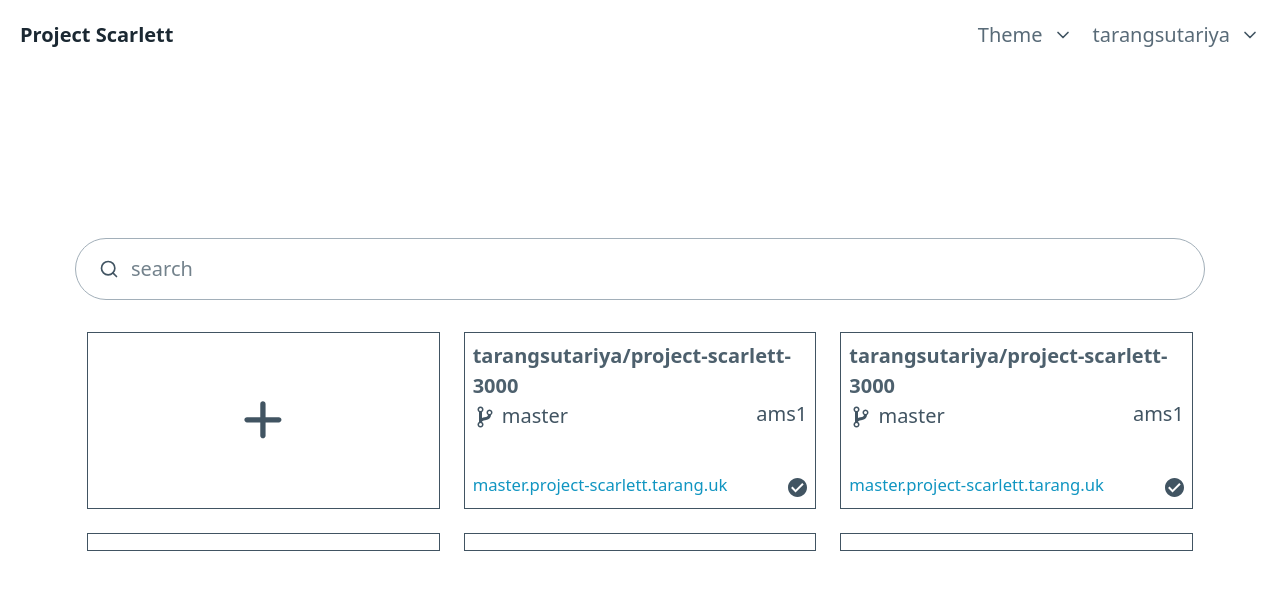
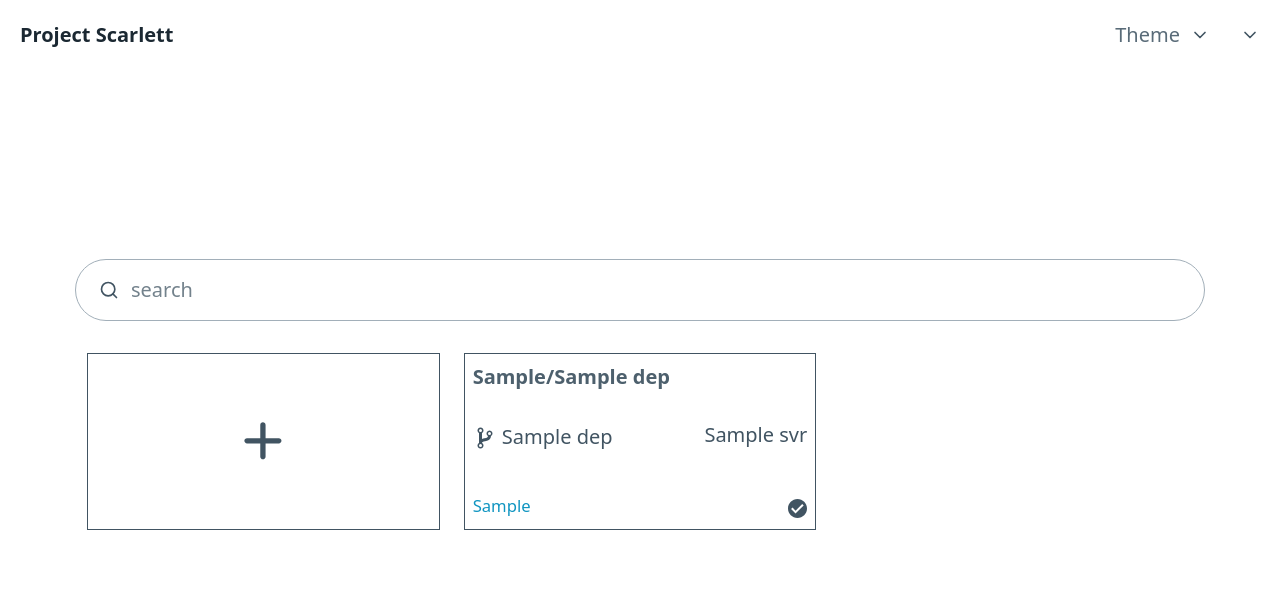
Before and after one commit to tarangsutariya/project-scarlett, a Flask app: template src/blueprints/users/templates/user_dashboard.html in a window 1280 px wide. Shown: the top 590 px of the page. Run offline with Flask 2, Linux system fonts and the light colour scheme; the template is opened without the code that fills it: most values are stand-ins (such as "Sample title", 1, 10 or a date in 2020).

Commit message:
finish user dashboard view

```diff
--- a/src/blueprints/users/templates/user_dashboard.html
+++ b/src/blueprints/users/templates/user_dashboard.html
@@ -112,7 +112,7 @@
 
         <li>
             <details role="list" dir="rtl">
-              <summary aria-haspopup="listbox" role="link" class="secondary">tarangsutariya</summary>
+              <summary aria-haspopup="listbox" role="link" class="secondary">{{session["user_githubusername"]}}</summary>
               <ul role="listbox">
 
                 <li><a href="./settings">Settings</a></li>
@@ -129,12 +129,12 @@
 
     <main class="container">
       <div>
-    <input type="search" placeholder="search">
+    <input type="search" autocomplete="off" id="search" onkeyup="searchdep()" placeholder="search">
 </div>
 
 
 
-      <div class="card__wrap--outer">
+      <div class="card__wrap--outer" id="outerr">
 
         <div class="card__wrap--inner" style="cursor: pointer;" onclick="location.href='./deploy';">
           <div class="card" style="text-align: center;">
@@ -157,13 +157,13 @@
 
 
 
-
+        {% for dep in deploys %}
 
          <div class="card__wrap--inner">
-            <div class="card">
+            <div class="card" onclick="redirectt({{dep.deploy_id}})" style="cursor: pointer;">
 
               <div style="max-height: 60px; text-overflow: clip;overflow: hidden;word-wrap: break-word;">
-							<a href="#"><h6>tarangsutariya/project-scarlett-3000</h6></a></div>
+							<a onclick="event.stopImmediatePropagation()" href="https://github.com/{{dep.repo_owner}}/{{dep.repo_name}}" target="_blank"><h6 id="repoo">{{dep.repo_owner}}/{{dep.repo_name}}</h6></a></div>
               <p><span style="
                 display:inline-block;
                 white-space: nowrap;
@@ -171,12 +171,12 @@
                 overflow: hidden;
                 text-overflow: ellipsis;
                 max-width: 13ch;"><svg width="24" height="24" viewBox="0 0 512 512" xmlns="http://www.w3.org/2000/svg"><title>ionicons-v5-d</title><path d="M416,160a64,64,0,1,0-96.27,55.24c-2.29,29.08-20.08,37-75,48.42-17.76,3.68-35.93,7.45-52.71,13.93V151.39a64,64,0,1,0-64,0V360.61a64,64,0,1,0,64.42.24c2.39-18,16-24.33,65.26-34.52,27.43-5.67,55.78-11.54,79.78-26.95,29-18.58,44.53-46.78,46.36-83.89A64,64,0,0,0,416,160ZM160,64a32,32,0,1,1-32,32A32,32,0,0,1,160,64Zm0,384a32,32,0,1,1,32-32A32,32,0,0,1,160,448ZM352,192a32,32,0,1,1,32-32A32,32,0,0,1,352,192Z"/></svg>
-                 master
+                 {{dep.branch_name}}
                 </span>
-                <span style="position: relative;float: right; margin-top: -2px;">ams1</span>
+                <span style="position: relative;float: right; margin-top: -2px;">{{svrs[dep.server_id]}}</span>
               </p>
            <span><div style="max-width: 80%;max-height: 30px; overflow: hidden;text-overflow: clip;white-space: nowrap; ">
-            <a id="sd" style="font-size: smaller;" href="#">master.project-scarlett.tarang.uk</a>
+            <a id="sd" onclick="event.stopImmediatePropagation()" style="font-size: smaller;" target="_blank" href="https://{{dep.primary_domain}}" >{{dep.primary_domain}}</a>
           </div>
 
            <svg style="position: relative; float: right; margin-top: -21px; margin-bottom: 3px;" height="19" width="19" version="1.1" id="Filled_Icons" xmlns="http://www.w3.org/2000/svg" xmlns:xlink="http://www.w3.org/1999/xlink" x="0px"
@@ -189,38 +189,38 @@
             </div>
         </div>
 
+{% endfor %}
+          <!-- <div class="card__wrap--inner">
+            <div class="card">
 
-        <div class="card__wrap--inner">
-          <div class="card">
+              <div style="max-height: 60px; text-overflow: clip;overflow: hidden;word-wrap: break-word;">
+              <a href="#"><h6>tarangsutariya/project-scarlett-3000</h6></a></div>
+              <p><span style="
+                display:inline-block;
+                white-space: nowrap;
 
-            <div style="max-height: 60px; text-overflow: clip;overflow: hidden;word-wrap: break-word;">
-            <a href="#"><h6>tarangsutariya/project-scarlett-3000</h6></a></div>
-            <p><span style="
-              display:inline-block;
-              white-space: nowrap;
+                overflow: hidden;
+                text-overflow: ellipsis;
+                max-width: 13ch;"><svg width="24" height="24" viewBox="0 0 512 512" xmlns="http://www.w3.org/2000/svg"><title>ionicons-v5-d</title><path d="M416,160a64,64,0,1,0-96.27,55.24c-2.29,29.08-20.08,37-75,48.42-17.76,3.68-35.93,7.45-52.71,13.93V151.39a64,64,0,1,0-64,0V360.61a64,64,0,1,0,64.42.24c2.39-18,16-24.33,65.26-34.52,27.43-5.67,55.78-11.54,79.78-26.95,29-18.58,44.53-46.78,46.36-83.89A64,64,0,0,0,416,160ZM160,64a32,32,0,1,1-32,32A32,32,0,0,1,160,64Zm0,384a32,32,0,1,1,32-32A32,32,0,0,1,160,448ZM352,192a32,32,0,1,1,32-32A32,32,0,0,1,352,192Z"/></svg>
+                master
+                </span>
+                <span style="position: relative;float: right; margin-top: -2px;">ams1</span>
+              </p>
+          <span><div style="max-width: 80%;max-height: 30px; overflow: hidden;text-overflow: clip;white-space: nowrap; ">
+            <a id="sd" style="font-size: smaller;" href="#">master.project-scarlett.tarang.uk</a>
+          </div>
 
-              overflow: hidden;
-              text-overflow: ellipsis;
-              max-width: 13ch;"><svg width="24" height="24" viewBox="0 0 512 512" xmlns="http://www.w3.org/2000/svg"><title>ionicons-v5-d</title><path d="M416,160a64,64,0,1,0-96.27,55.24c-2.29,29.08-20.08,37-75,48.42-17.76,3.68-35.93,7.45-52.71,13.93V151.39a64,64,0,1,0-64,0V360.61a64,64,0,1,0,64.42.24c2.39-18,16-24.33,65.26-34.52,27.43-5.67,55.78-11.54,79.78-26.95,29-18.58,44.53-46.78,46.36-83.89A64,64,0,0,0,416,160ZM160,64a32,32,0,1,1-32,32A32,32,0,0,1,160,64Zm0,384a32,32,0,1,1,32-32A32,32,0,0,1,160,448ZM352,192a32,32,0,1,1,32-32A32,32,0,0,1,352,192Z"/></svg>
-               master
-              </span>
-              <span style="position: relative;float: right; margin-top: -2px;">ams1</span>
-            </p>
-         <span><div style="max-width: 80%;max-height: 30px; overflow: hidden;text-overflow: clip;white-space: nowrap; ">
-          <a id="sd" style="font-size: smaller;" href="#">master.project-scarlett.tarang.uk</a>
-        </div>
+          <svg style="position: relative; float: right; margin-top: -21px; margin-bottom: 3px;" height="19" width="19" version="1.1" id="Filled_Icons" xmlns="http://www.w3.org/2000/svg" xmlns:xlink="http://www.w3.org/1999/xlink" x="0px"
+  y="0px" viewBox="0 0 24 24" enable-background="new 0 0 24 24" xml:space="preserve">
+  <g id="Status-Approved-Filled">
+  <path d="M12,0C5.4,0,0,5.4,0,12s5.4,12,12,12s12-5.4,12-12S18.6,0,12,0z M9.5,18.3l-5.6-5.7l1.8-1.8l3.9,3.9l8.4-8.4l1.8,1.8
+    L9.5,18.3z"/>
+  </g>
+  </svg></span>
+            </div>
+        </div> -->
 
-         <svg style="position: relative; float: right; margin-top: -21px; margin-bottom: 3px;" height="19" width="19" version="1.1" id="Filled_Icons" xmlns="http://www.w3.org/2000/svg" xmlns:xlink="http://www.w3.org/1999/xlink" x="0px"
- y="0px" viewBox="0 0 24 24" enable-background="new 0 0 24 24" xml:space="preserve">
-<g id="Status-Approved-Filled">
-<path d="M12,0C5.4,0,0,5.4,0,12s5.4,12,12,12s12-5.4,12-12S18.6,0,12,0z M9.5,18.3l-5.6-5.7l1.8-1.8l3.9,3.9l8.4-8.4l1.8,1.8
-  L9.5,18.3z"/>
-</g>
-</svg></span>
-          </div>
-      </div>
-
-      <div class="card__wrap--inner">
+      <!-- <div class="card__wrap--inner">
         <div class="card">
 
         </div>
@@ -237,7 +237,7 @@
         <div class="card">
 
         </div>
-    </div>
+    </div> -->
     </div>
 
 
@@ -258,6 +258,41 @@
     <!-- Minimal theme switcher -->
     <script src="./static/js/minimal-theme-switcher.js"></script>
 
+<script>
+
+function searchdep(){
+  let outer = document.getElementById("outerr")
+
+let x = 1;
+let tosearch = document.getElementById("search").value
+for (const child of outer.children) {
+  if(x==1){
+    x+=1;
+    continue
+  }
+  child.style.display=""
+  let repoo = child.childNodes[1].childNodes[1].childNodes[1].innerText
+  let domainn = child.querySelector('#'+"sd").innerText;
+
+  if(repoo.match(tosearch)==null && domainn.match(tosearch)==null ){
+    child.style.display="none"
+  }
+
+
+
+}
+}
+
+function redirectt(id){
+
+location.href="../deployment/"+String(id)
+
+
+}
+</script>
+
+
+
   </body>
 
 </html>
```
Also changed, not shown: src/blueprints/users/users.py (+6 -1 lines), src/tasks/remote_tasks.py (+15 -1 lines).
